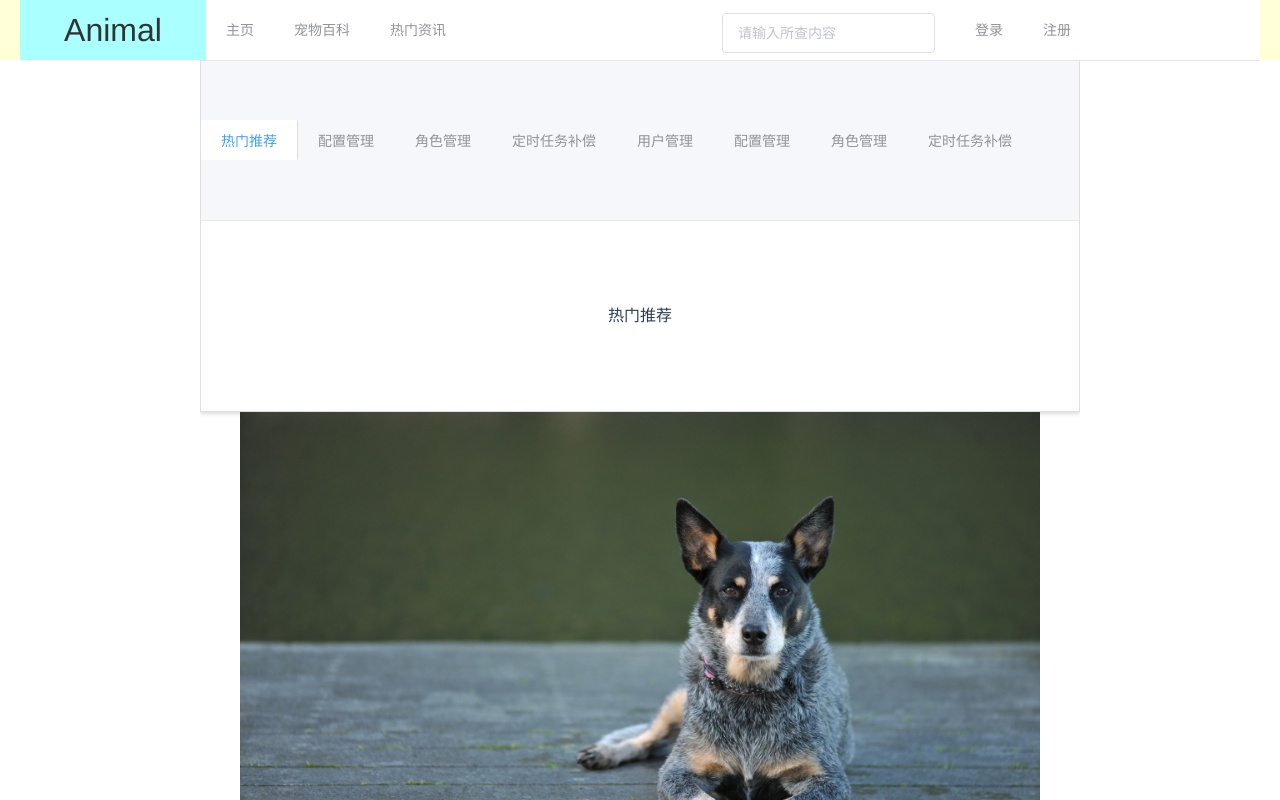
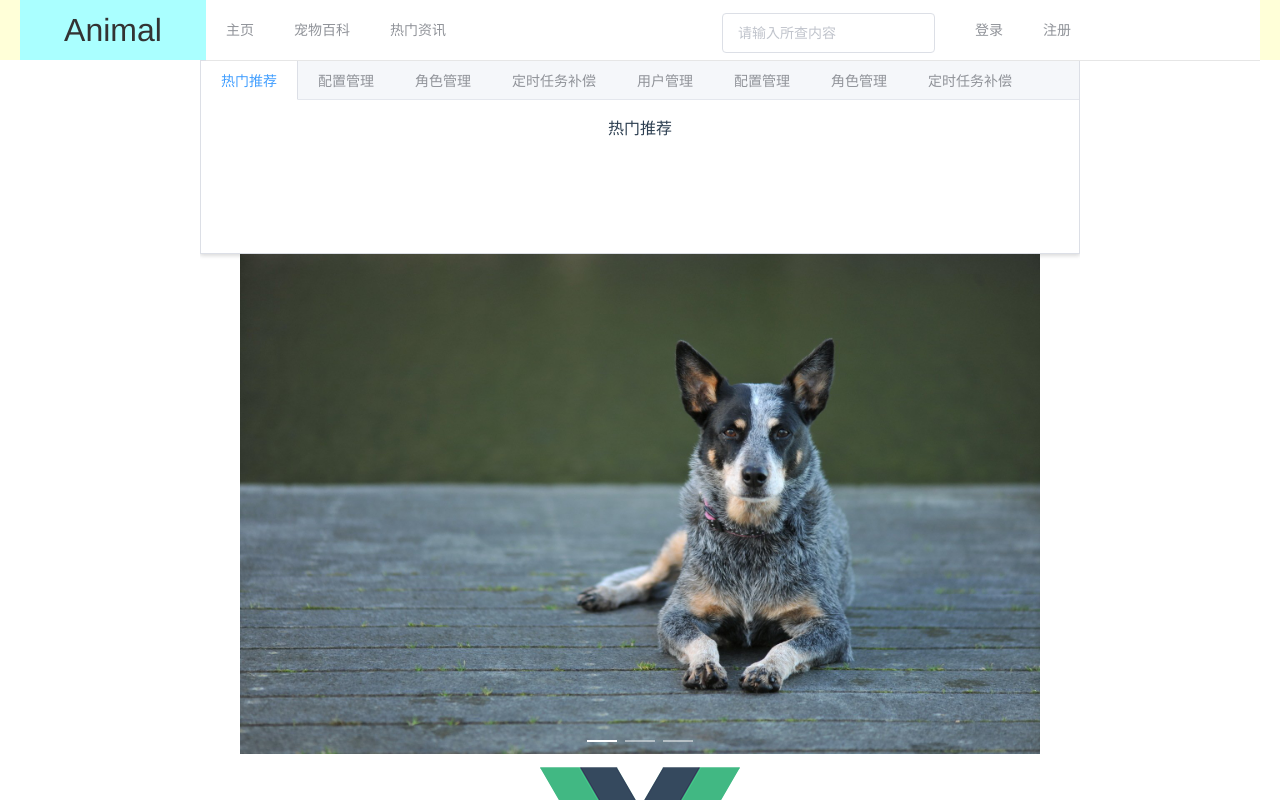
Before and after one commit to JerryKingForZhu/animalview, a Vue app: page / in a window 1280 px wide. Shown: the top 800 px of the page. Built offline with nearby package versions, Linux system fonts and the light colour scheme.

Commit message:
add RouteTitle

```diff
--- a/src/App.vue
+++ b/src/App.vue
@@ -24,16 +24,7 @@
 		</div>
 	</el-header>
 	<el-main style="padding: 0;">
-	<el-tabs type="border-card">
-		<el-tab-pane label="热门推荐">热门推荐</el-tab-pane>
-		<el-tab-pane label="配置管理">配置管理</el-tab-pane>
-		<el-tab-pane label="角色管理">角色管理</el-tab-pane>
-		<el-tab-pane label="定时任务补偿">定时任务补偿</el-tab-pane>
-		<el-tab-pane label="用户管理">用户管理</el-tab-pane>
-		<el-tab-pane label="配置管理">配置管理</el-tab-pane>
-		<el-tab-pane label="角色管理">角色管理</el-tab-pane>
-		<el-tab-pane label="定时任务补偿">定时任务补偿</el-tab-pane>
-	</el-tabs>
+	<RouteTitle></RouteTitle>
 	<router-view/>
 	</el-main>
 	<el-footer>Footer</el-footer>
@@ -42,7 +33,12 @@
 </template>
 
 <script>
+import RouteTitle from '@/components/RouteTitle.vue'
+
 export default {
+	components:{
+		RouteTitle
+	},
 data() {
 	return {
   input: ''
@@ -83,7 +79,7 @@ nav a.router-link-exact-active {
 .el-main {
 
   text-align: center;
-  line-height: 160px;
+  /* line-height: 160px; */
   margin-left: 200px;
   margin-right: 200px;
 }
--- /dev/null
+++ b/src/components/RouteTitle.vue
@@ -0,0 +1,25 @@
+<template>
+		<el-tabs type="border-card">
+			<el-tab-pane label="热门推荐">热门推荐</el-tab-pane>
+			<el-tab-pane label="配置管理">配置管理</el-tab-pane>
+			<el-tab-pane label="角色管理">角色管理</el-tab-pane>
+			<el-tab-pane label="定时任务补偿">定时任务补偿</el-tab-pane>
+			<el-tab-pane label="用户管理">用户管理</el-tab-pane>
+			<el-tab-pane label="配置管理">配置管理</el-tab-pane>
+			<el-tab-pane label="角色管理">角色管理</el-tab-pane>
+			<el-tab-pane label="定时任务补偿">定时任务补偿</el-tab-pane>
+		</el-tabs>
+</template>
+
+<script>
+	export default {
+		name:'RouteTitle'
+	}
+</script>
+
+<style>
+	.el-tabs{
+		height: 12rem;
+		margin: 0 auto;
+	}
+</style>
```
